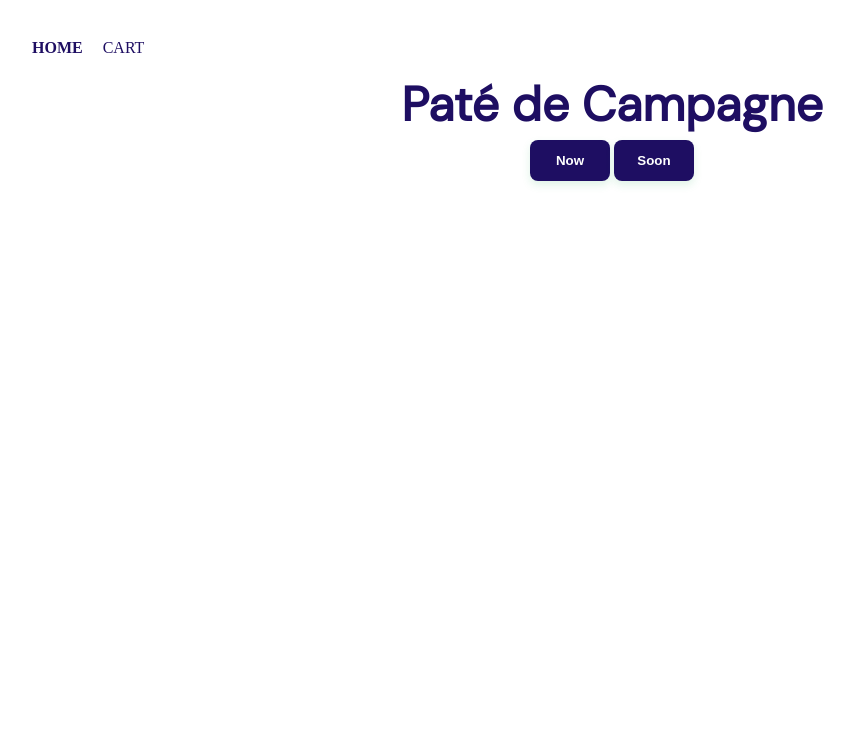
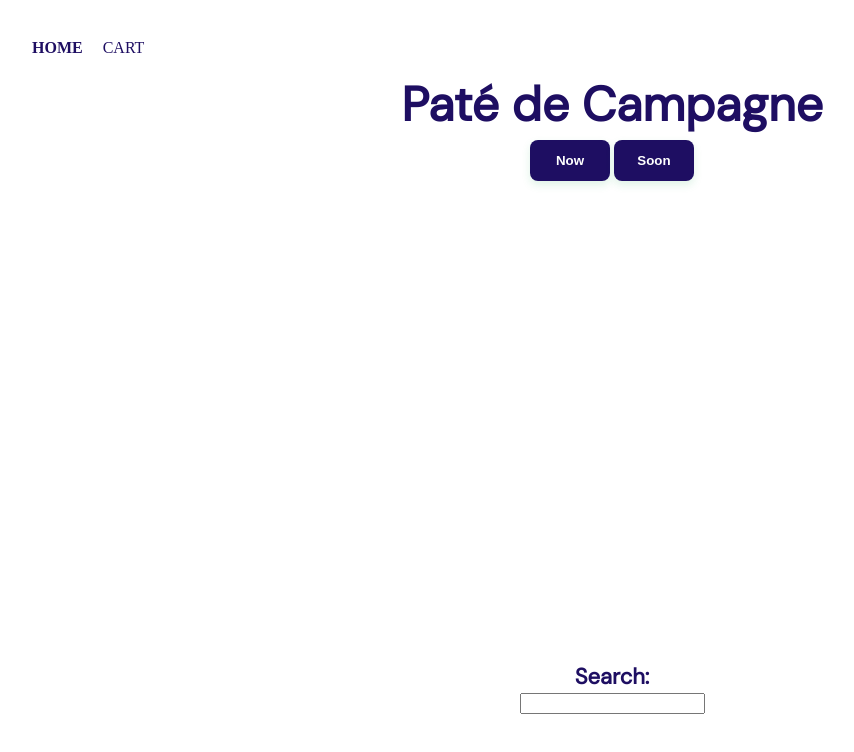
Before and after one commit to hugokrul/patedecampgne, a website: page public/index.html in a window 1280 px wide. Shown: the whole page, without its empty margins (28-882 px from the left). Drawn offline with nearby package versions, Linux system fonts and the light colour scheme; no server answers.

Commit message:
fuzzy search

```diff
--- a/public/index.html
+++ b/public/index.html
@@ -4,6 +4,7 @@
     <meta charset="UTF-8">
     <meta http-equiv="X-UA-Compatible" content="IE=edge">
     <meta name="viewport" content="width=device-width, initial-scale=1.0">
+    <link rel="stylesheet" href="style/cart.css" />
     <link rel="stylesheet" href="style/style.css">
     <link rel="stylesheet" href="style/index.css">
     <link rel="stylesheet" href="style/nav.css">
@@ -50,7 +51,13 @@
       </div>
     </div>
   </section>
+  <section id="searchMovies">
+    <h3>Search:</h3>
+    <input type="text" id="search" class="searchInput" oninput="search()">
+    <div id="movieList"></div>
+  </section>
   <script type="text/javascript" src="script/index.js"></script>
   <script type="text/javascript" src="script/nav.js"></script>
+  <script src="https://cdn.jsdelivr.net/npm/fuse.js/dist/fuse.js"></script>
 </body>
 </html>
--- a/public/script/index.js
+++ b/public/script/index.js
@@ -1,5 +1,8 @@
+const movieList = document.getElementById("movieList")
+
 let now = [];
-var soon = [];
+let soon = [];
+let movieTitles = [];
 const slidingContentElement = document.getElementById("slidingcontent");
 const slidingContentElement2 = document.getElementById("slidingcontent2");
 
@@ -20,6 +23,7 @@ async function getMovies() {
   let response = await fetch("/get-all-movies");
   let data = await response.json();
   for (let i = 0; i < data.length; i++) {
+    movieTitles.push(data[i])
     let dates = data[i].playingSpan.split("_");
     if (checkCurrentDateBetweenDates(dates[0], dates[1])) {
       now.push([
@@ -109,3 +113,62 @@ function showNow() {
     slidingContentElement2.appendChild(aElement);
   }
 }
+
+function search() {
+  movieList.innerHTML = "";
+
+  let input = document.getElementById("search").value;
+
+  const options = {
+    includeScore: true,
+    keys: ["title"]
+  };
+
+  const fuse = new Fuse(movieTitles, options);
+  const result = fuse.search(input);
+  let movies = [];
+  result.forEach((movie, index) => {
+    if (movie.score < 0.5) {
+      movies.push(movie.item);
+    }
+  });
+
+  movies.map((indMovie, index) => {
+    const movieItem = document.createElement("div");
+    movieItem.className = "movieItem";
+    const movieItemFlex = document.createElement("div");
+    movieItemFlex.className = "flex movieItemFlex";
+    movieItem.appendChild(movieItemFlex);
+
+    const movieImageContainer = document.createElement("div");
+    movieImageContainer.className = "movieImageContainer";
+    const movieImage = document.createElement("img");
+    movieImage.className = "movieImage";
+    const imageElementsrc = `images/playing/${indMovie.title
+      .replace(/ /g, "-")
+      .replace(/:/g, "")
+      .replace(".", "")}.jpg`;
+    movieImage.src = imageElementsrc;
+    movieImageContainer.appendChild(movieImage);
+    movieItemFlex.appendChild(movieImageContainer);
+
+    const movieItemTextContent = document.createElement("div");
+    movieItemTextContent.className = "movieItemTextContent";
+    const movieItemTitle = document.createElement("h3");
+    movieItemTitle.className = "movieItemTitle";
+    movieItemTitle.innerHTML = indMovie.title;
+
+    const movieItemDescription = document.createElement("p");
+    movieItemDescription.className = "movieItemDescription";
+    movieItemDescription.innerHTML = indMovie.plot;
+
+    movieItemTextContent.appendChild(movieItemTitle);
+    movieItemTextContent.appendChild(movieItemDescription);
+
+    movieItemFlex.appendChild(movieItemTextContent);
+
+    console.log(movieItem);
+    movieList.appendChild(movieItem);
+  });
+
+}
```
